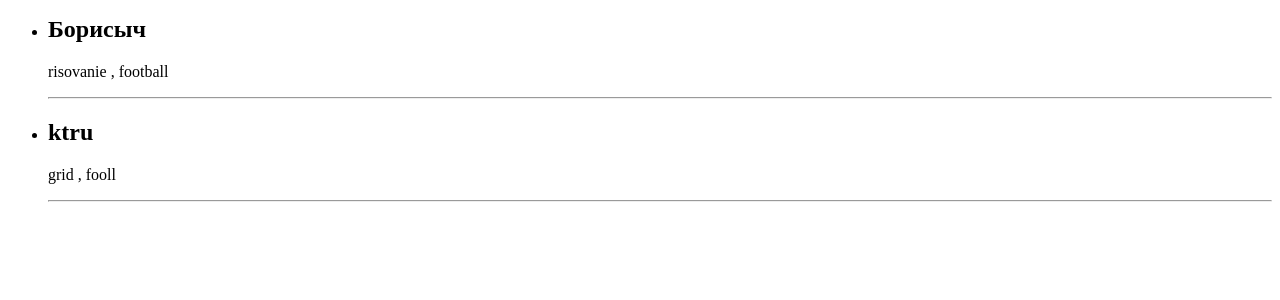
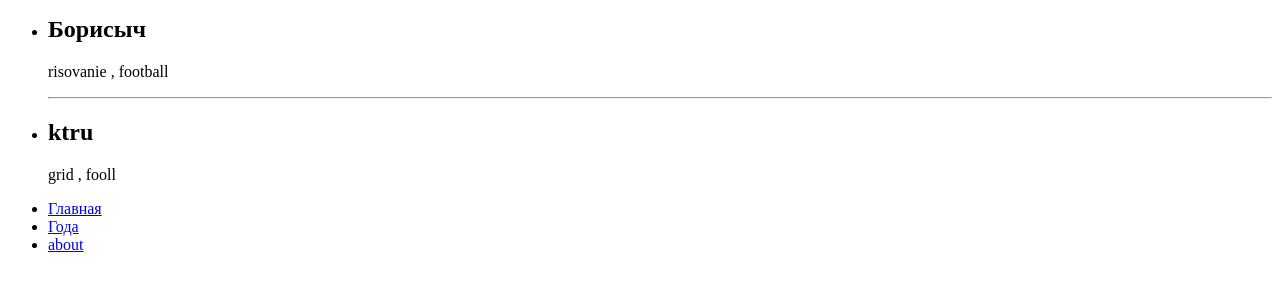
Before and after one commit to Anar41st/DjangoSite, a Django app: page / in a window 1280 px wide. Shown: the part 204-504 px from the top of the page. Run offline with Django 4.2, Linux system fonts and the light colour scheme.

Commit message:
практика 27.10

```diff
--- a/LastTry/main/templates/mainIndex/index.html
+++ b/LastTry/main/templates/mainIndex/index.html
@@ -16,9 +16,19 @@
         {%for st in studenti %}
         <li> <h2>{{st.FIO}}</h2>
             <p>{{st.interes}}</p>
+            {% if not forloop.last %}
             <hr>
+            {% endif %}
         </li>
         {% endfor %}
     </ul>
+    <ul>
+        {% for m in menu %}
+        <li>
+            <a href="{% url m.url_n %}">{{m.title}}</a>
+        </li>
+        {% endfor %}
+    </ul>
+
     </body>
 </html>
--- a/LastTry/main/urls.py
+++ b/LastTry/main/urls.py
@@ -6,6 +6,7 @@ from . import views
 register_converter(FourDigitYearConverter, "yyyy")
 urlpatterns = [
     path('', views.index, name='homepage'),
+    path('about', views.about,name='about'),
     path('Student/<int:studentID>/', views.StudentList, name='Students'),
     path('year/', views.years_mainpage, name='yearsHomepage'),
     path('year/<yyyy:year_id>/', views.year, name='year'),
--- a/LastTry/main/views.py
+++ b/LastTry/main/views.py
@@ -6,6 +6,20 @@ data_db=[
     {'id':1,'FIO':'Борисыч','interes':'risovanie , football','is_smoke':False},
     {'id':2,'FIO':'ktru','interes':'grid , fooll','is_smoke':False}
 ]
+menu=[
+    {'title':'Главная', 'url_n':'homepage'},
+    {'title':'Года', 'url_n':'yearsHomepage'},
+    {'title':'about', 'url_n':'about'},
+       ]
+data = {
+        'title': 'Главная страница',
+        'list': ['god','shlepa','palm'],
+        'slovar':{"key1":'maingod', 'key2':'dishes'},
+        'numb':500,
+        'float':500.1,
+        'studenti': data_db,
+        'menu':menu,
+          }
 def index(request):
     data = {
         'title': 'Главная страница',
@@ -14,6 +28,7 @@ def index(request):
         'numb':500,
         'float':500.1,
         'studenti': data_db,
+        'menu':menu,
           }
     return render(request, 'mainIndex/index.html',data)
 def StudentList(request,studentID):
@@ -89,3 +104,6 @@ def err400(request):
     raise BadRequest
 def err500(request):
     raise brbrbrbr
+def about(request):
+
+    return render(request, 'mainIndex/about.html',data)
```
Also changed, not shown: LastTry/main/templates/mainIndex/about.html (added, +10 -0 lines).
